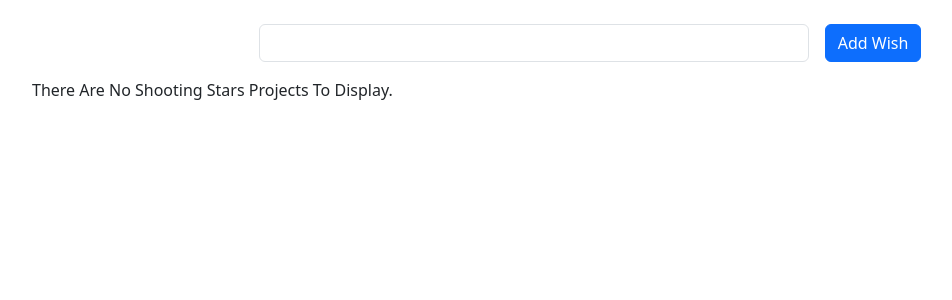
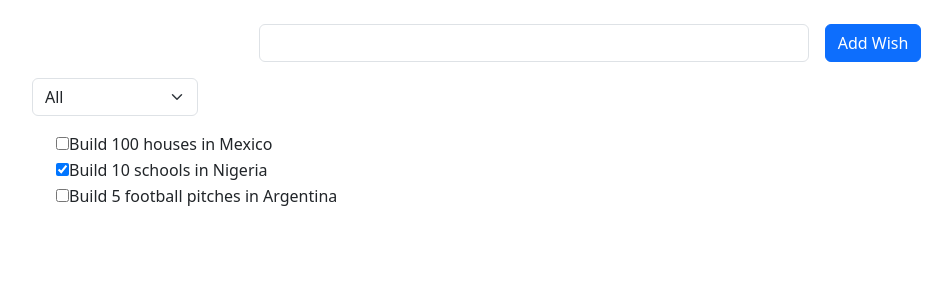
Before and after one commit to AmilaDeAlwis/shooting-stars, an Angular app: page / in a window 1280 px wide. Shown: the top 300 px of the page, without its empty margins (50-1002 px from the left). Built offline with nearby package versions, Linux system fonts and the light colour scheme.

Commit message:
a filter added to select different types of wishes

```diff
--- a/src/app/app.component.html
+++ b/src/app/app.component.html
@@ -19,13 +19,27 @@
   </form>
 
   <div class="row mt-3">
-    <div *ngIf="items.length == 0; else showItems">
+    <div class="col-sm-2">
+      <select
+        class="form-select"
+        [(ngModel)]="listFilter"
+        (ngModelChange)="filterChanged($event)"
+      >
+        <option value="0">All</option>
+        <option value="1">Unfulfilled</option>
+        <option value="2">Fulfilled</option>
+      </select>
+    </div>
+  </div>
+
+  <div class="row mt-3">
+    <div *ngIf="visibleItems.length == 0; else showItems">
       There Are No Shooting Stars Projects To Display.
     </div>
 
     <ng-template #showItems>
       <ul class="wish-list">
-        <li *ngFor="let item of items; index as ii">
+        <li *ngFor="let item of visibleItems; index as ii">
           <div class="form-check">
             <label class="form-check-label">
               <input
--- a/src/app/app.component.ts
+++ b/src/app/app.component.ts
@@ -8,23 +8,36 @@
 })
 export class AppComponent {
   items : WishItem[] = [
-    // new WishItem('Build 100 houses in Mexico'),
-    // new WishItem('Build 10 schools in Nigeria', true),
-    // new WishItem('Build 5 football pitches in Argentina')
+    new WishItem('Build 100 houses in Mexico'),
+    new WishItem('Build 10 schools in Nigeria', true),
+    new WishItem('Build 5 football pitches in Argentina')
   ];
+
+  title = 'Shooting Stars';
 
   newWishText = '';
 
-  title = 'Shooting Stars';
+  listFilter : String = '0';
+
+  visibleItems : WishItem[] = this.items;
 
   addNewWish(){
     this.items.push(new WishItem(this.newWishText));
     this.newWishText = '';
   }
 
+  filterChanged(value : any){
+    if (value == '0'){
+      this.visibleItems = this.items;
+    } else if (value == '1'){
+      this.visibleItems = this.items.filter(item => !item.isComplete);
+    } else {
+      this.visibleItems = this.items.filter(item => item.isComplete);
+    }
+  }
+
   toggleItem(item : WishItem){
     item.isComplete = !item.isComplete;
     console.log(item);
-
   }
 }
```
